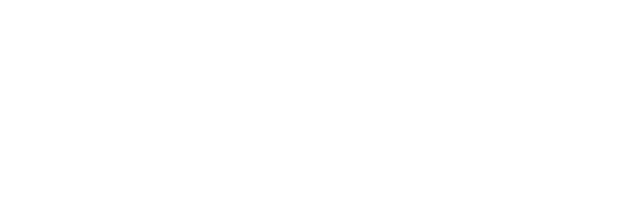
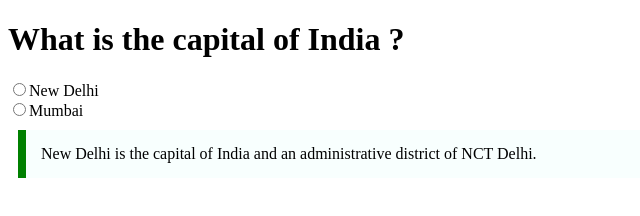
Before and after one commit to acciojob/trivia-shilpats98, a website: page main.html in a window 1280 px wide. Shown: the whole page, without its empty margins (0-640 px from the left). Drawn offline with Linux system fonts and the light colour scheme.

Commit message:
compeleted

```diff
--- a/main.html
+++ b/main.html
@@ -8,6 +8,14 @@
 
 <body>
 	<!-- the entire body must be written by student -->
+
+		<h1>What is the capital of India ?</h1>
+		<input type="radio">New Delhi</input><br>
+		<input type="radio">Mumbai</input>
+		<blockquote style="max-width: 600px; margin: 10px; padding: 15px; border-left: 8px solid green;background-color: #f8fffe"";font-weight: bold;" cite=" https://en.wikipedia.org/wiki/New_Delhi ">
+			New Delhi is the capital of India and an administrative district of NCT Delhi.
+		</blockquote>
+
     <script type="text/javascript" src="./script.js">
 </script>
 
```
